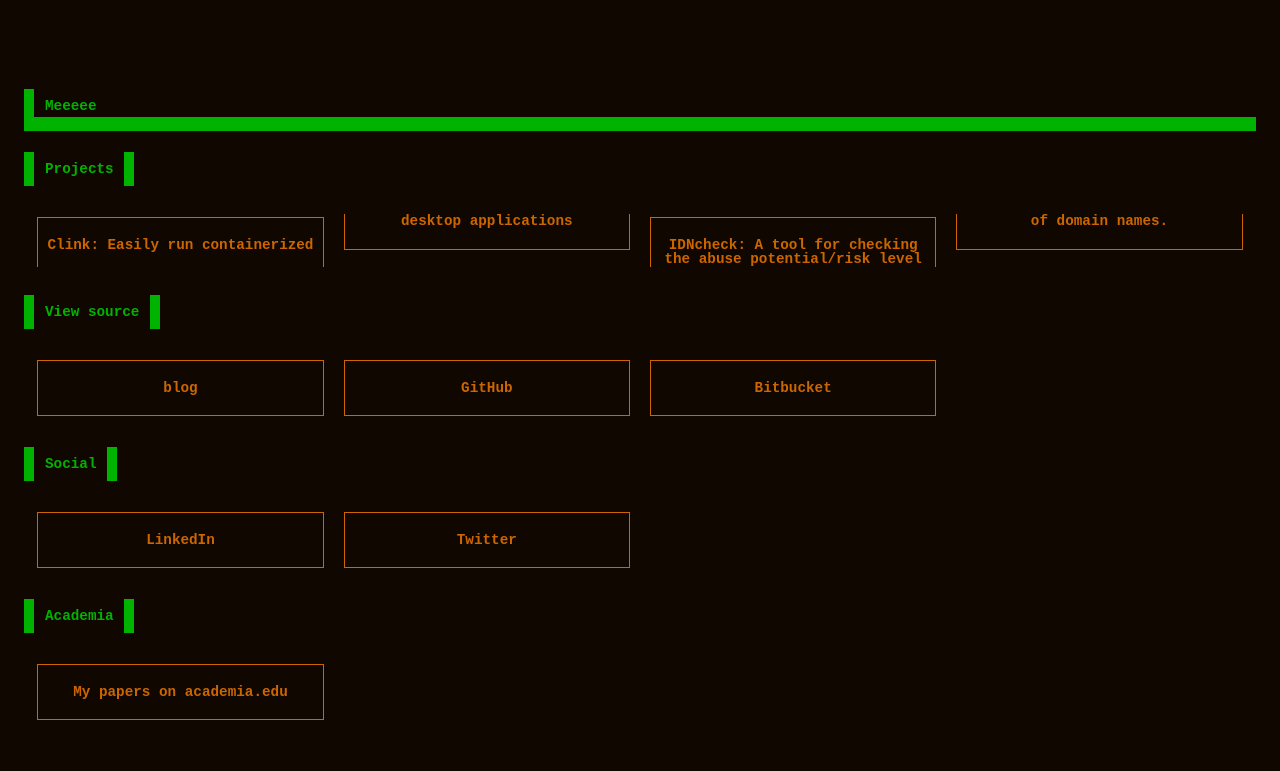
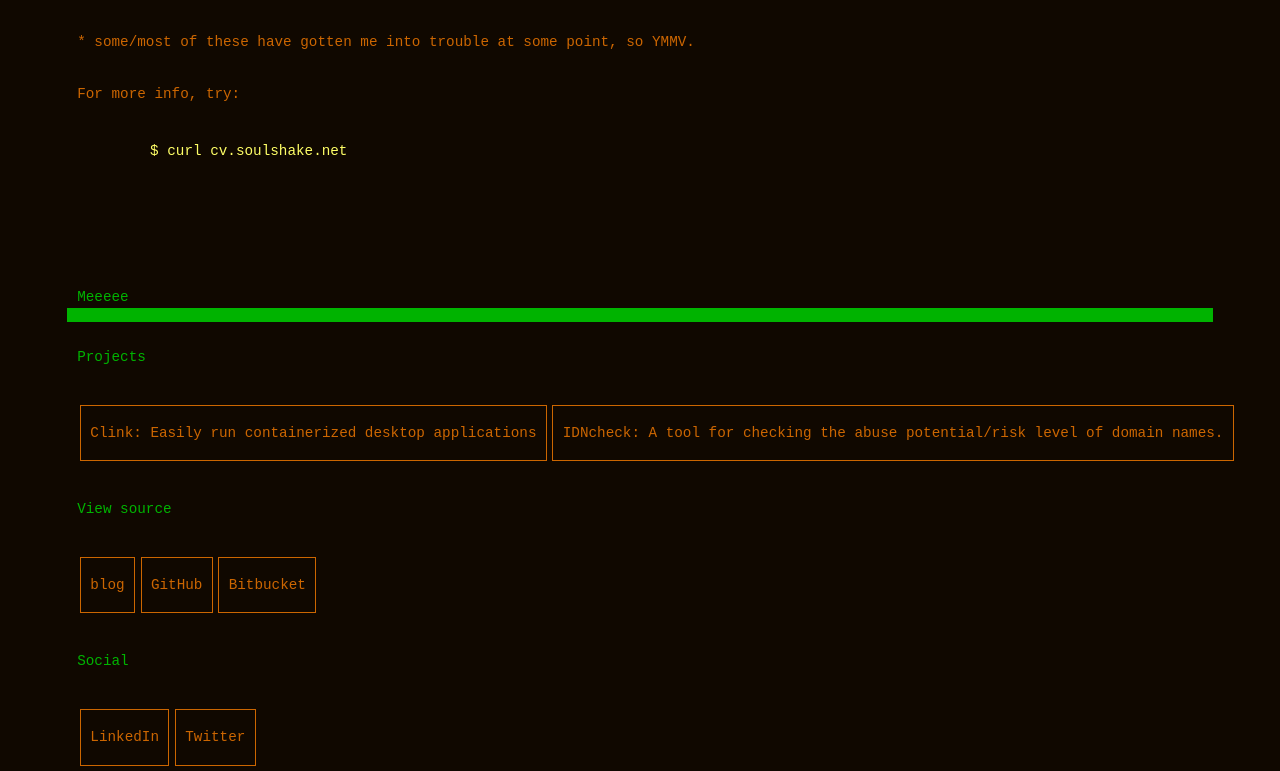
Before and after one commit to afcarl/www.soulshake.net, a plain HTML site: page src/index.html in a window 1280 px wide. Shown: the part 640-1411 px from the top of the page. Drawn offline with Linux system fonts and the light colour scheme.

Commit message:
tweak formatting

```diff
--- a/src/default.css
+++ b/src/default.css
@@ -8,12 +8,12 @@
 body {
     color: rgb(204, 102, 0);
     font-family: monospace;
-    font-weight: bold;
+    font-weight: normal;
     font-size: 110%;
     line-height: 1em;
     background: rgb(16, 8, 0);
-    padding: 1em;
-    margin: 0em;
+    padding: 2em;
+    margin: 2em;
 }
 
 .terminal {
@@ -21,22 +21,18 @@ body {
     padding: 1em;
 }
 
+.linklist {
+  display: -webkit-box
+
+}
+
+
 h1 {
     border-bottom: 1em solid;
     padding-bottom: 0.25em;
     margin-bottom: 0.25em;
 }
 
-h1, h2 {
-    border-left: 0.75em solid;
-    padding-left: 0.75em;
-}
-
-h2 {
-    border-right: 0.75em solid;
-    padding-right: 0.75em;
-    display: inline-block;
-}
 
 li {
     list-style-position: inside;
@@ -54,6 +50,7 @@ ul, ol {
     -moz-column-width: 20em;
     -webkit-colmun-width: 20em;
     column-width: 20em;
+    display: table;
 }
 
 @media screen and (min-width: 40em) {
--- a/src/index.html
+++ b/src/index.html
@@ -1,4 +1,3 @@
-
 <!DOCTYPE html>
 <html>
     <head>
@@ -7,7 +6,6 @@
         <link rel="stylesheet" type="text/css" href="default.css" />
         <meta name="HandheldFriendly" content="true" />
         <meta name="viewport" content="width=device-width, height=device-height, user-scalable=no" />
-        <script src="index.js"></script>
     </head>
     <body>
         <h1>What am I looking for?</h1>
@@ -46,30 +44,31 @@
         $ curl cv.soulshake.net
         </pre>
         </p>
+
         <div id="wtf"></div>
         <h1>Meeeee</h1>
 
         <h2>Projects</h2>
-            <ul id="projects">
+            <ul id="projects" class="linklist">
                 <li><a href="https://github.com/soulshake/clink">Clink: Easily run containerized desktop applications</a></li>
                 <li><a href="https://github.com/soulshake/IDNcheck">IDNcheck: A tool for checking the abuse potential/risk level of domain names.</a></li>
             </ul>
 
 
         <h2>View source</h2>
-        <ul id="entrees">
+        <ul id="source" class="linklist">
             <li><a href="http://blog.soulshake.net">blog</a></li>
             <li><a href="https://github.com/soulshake">GitHub</a></li>
             <li><a href="bitbucket.org/soulshake/">Bitbucket</a></li>
         </ul>
     <h2>Social</h2>
-        <ul id="social">
+        <ul id="social" class="linklist">
             <li><a href="https://www.linkedin.com/in/ajbowen">LinkedIn</a></li>
               <li><a href="https://www.twitter.com/s0ulshake">Twitter</a></li>
         </ul>
 
     <h2>Academia</h2>
-      <ul id="academia">
+      <ul id="academia" class="linklist">
             <li><a href="kansas.academia.edu/AmyBowen">My papers on academia.edu</a></li>
       </ul>
 
```
